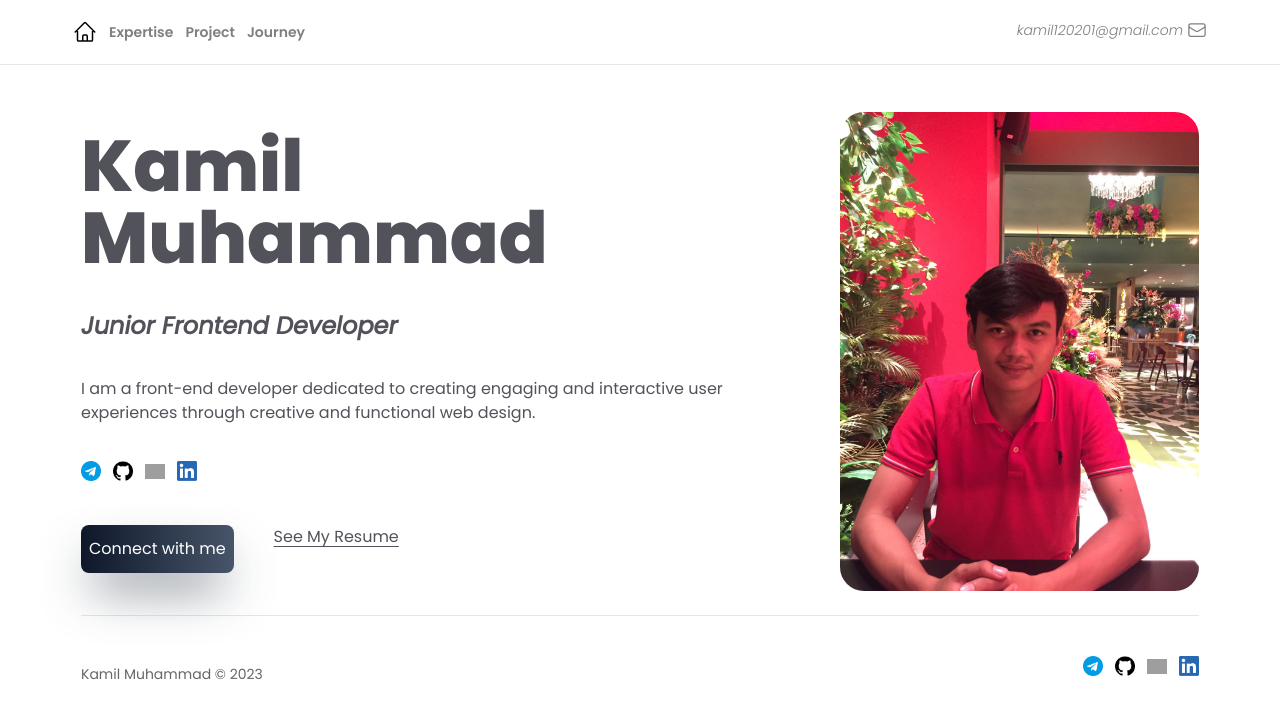
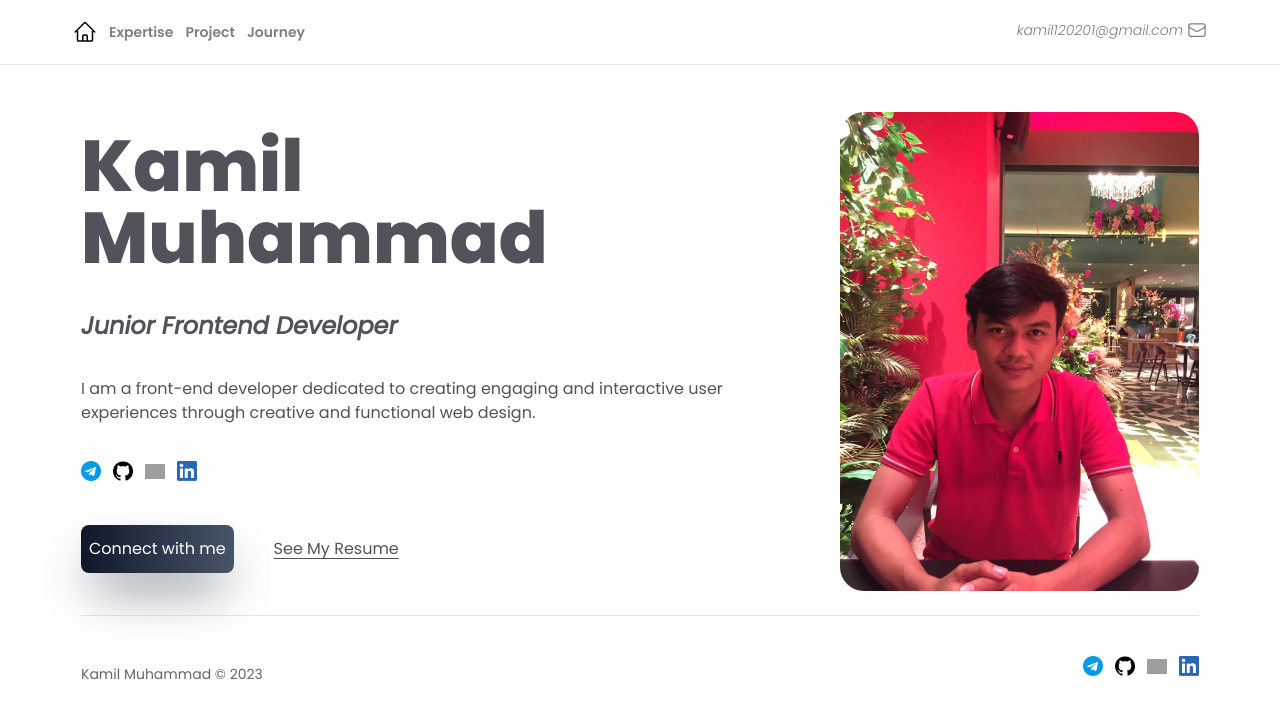
Before and after one commit to Kamilmuhammad/kamilmuhammad, a Next.js app: page / in a window 1280 px wide. Shown: the top 718 px of the page. Built offline with nearby package versions, Linux system fonts and the light colour scheme; grey boxes are pictures that could not be loaded.

Commit message:
items-center

```diff
--- a/pages/index.js
+++ b/pages/index.js
@@ -53,7 +53,7 @@
                   </a>
                 ))}
               </div>
-              <div className="flex gap-10 justify-center md:justify-start flex-col md:flex-row">
+              <div className="flex gap-10 justify-center md:justify-start flex-col md:flex-row items-center">
                 <a
                   href="mailto:kamil120201@gmail.com"
                   className="bg-gradient-to-l from-slate-600 to-slate-900 text-white py-3 px-2 rounded-lg shadow-2xl shadow-slate-800/70 hover:from-slate-900 hover:to-slate-800 "
```
